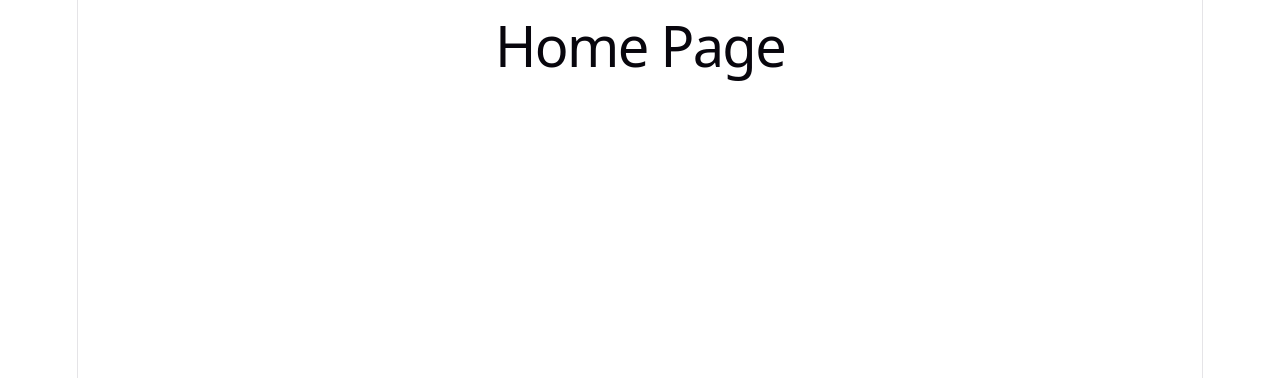
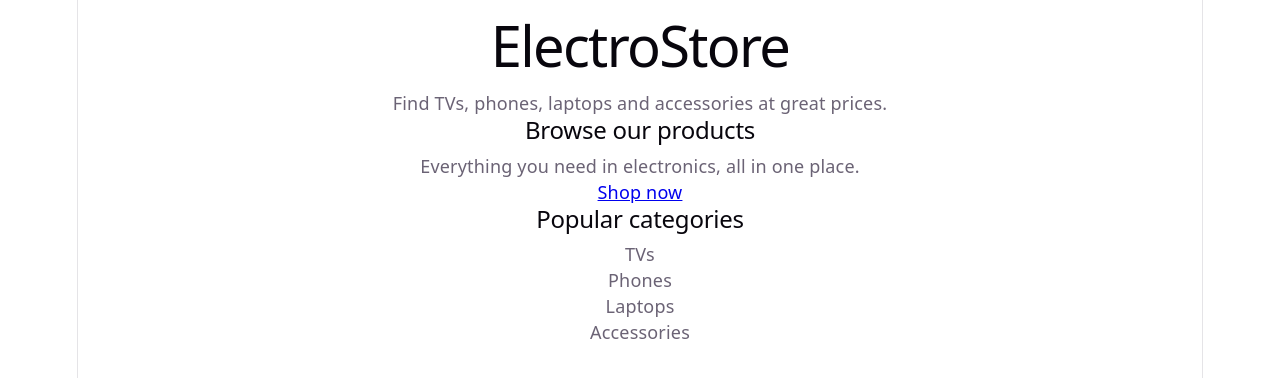
Before and after one commit to aklimson/Online-store, a React app in the folder frontend/: page / in a window 1280 px wide. Shown: the top 378 px of the page. Built offline with nearby package versions, Linux system fonts and the light colour scheme; the HTML template or start-up script is replaced by a standard one.

Commit message:
feat:updated homepage and app.jsx

```diff
--- a/frontend/src/App.jsx
+++ b/frontend/src/App.jsx
@@ -6,11 +6,14 @@ import About from "./pages/About";
 import Login from "./pages/Login";
 import Signup from "./pages/Signup";
 
+import Navbar from "./components/Navbar";
 import Footer from "./components/Footer";
 
 function App() {
   return (
     <BrowserRouter>
+      <Navbar />
+
       <Routes>
         <Route path="/" element={<Home />} />
         <Route path="/products" element={<Products />} />
--- a/frontend/src/pages/Home.jsx
+++ b/frontend/src/pages/Home.jsx
@@ -1,7 +1,32 @@
+import { Link } from "react-router-dom";
+
 function Home() {
   return (
-    <main>
-      <h1>Home Page</h1>
+    <main className="home">
+      <section className="home-intro">
+        <h1>ElectroStore</h1>
+        <p>Find TVs, phones, laptops and accessories at great prices.</p>
+      </section>
+
+      <section className="home-cta">
+        <h2>Browse our products</h2>
+        <p>Everything you need in electronics, all in one place.</p>
+
+        <Link to="/products" className="home-button">
+          Shop now
+        </Link>
+      </section>
+
+      <section className="home-categories">
+        <h2>Popular categories</h2>
+
+        <div className="category-grid">
+          <div>TVs</div>
+          <div>Phones</div>
+          <div>Laptops</div>
+          <div>Accessories</div>
+        </div>
+      </section>
     </main>
   );
 }
```
